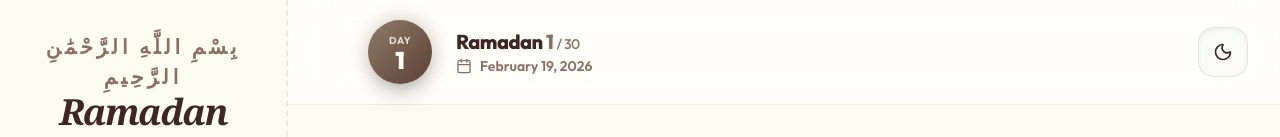
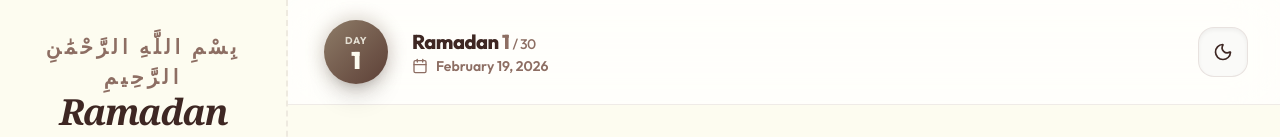
Before and after one commit to Danishh-7/Ramadan-planner, a Next.js app: page / in a window 1280 px wide. Shown: the top 137 px of the page. Built offline with nearby package versions, Linux system fonts and the light colour scheme; no server answers.

Commit message:
fixed the header isssue

```diff
--- a/src/components/layout/Header.tsx
+++ b/src/components/layout/Header.tsx
@@ -31,7 +31,7 @@ export const Header: React.FC = () => {
         <header className="sticky top-0 z-30 bg-card/70 border-b border-border/40 backdrop-blur-xl">
             <div className="flex items-center justify-between px-4 md:px-8 py-4 md:py-5">
                 {/* Current Day Info */}
-                <div className="flex items-center gap-4 md:gap-6 ml-12 ">
+                <div className="flex items-center gap-4 md:gap-6 ml-2 ml-12 md:ml-12 lg:ml-1">
                     <div className="relative group shrink-0">
                         <div className="absolute -inset-1 bg-gradient-to-br from-[#8E7C68] to-[#5D4037] rounded-full blur opacity-25 group-hover:opacity-50 transition duration-1000 group-hover:duration-200"></div>
                         <div className="relative flex items-center justify-center w-12 h-12 md:w-16 md:h-16 rounded-full bg-gradient-to-br from-[#8E7C68] to-[#5D4037] text-[#FDFCF0] shadow-xl transform transition hover:scale-105 duration-300">
```
